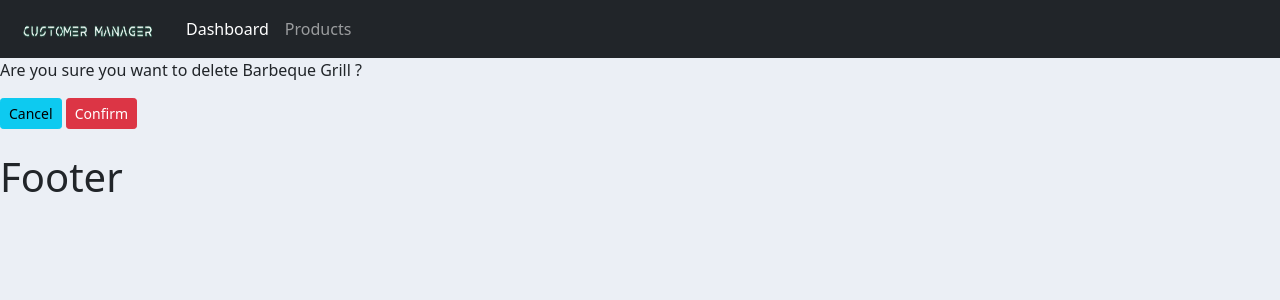
After one commit to garvitgupta13/CustomerManager, a Django app: page /delete_order/2 in a window 1280 px wide. The commit adds this page. Shown: the top 300 px of the page. Run offline with Django 3.2, Linux system fonts and the light colour scheme; data comes from the database, SQL or seed files in the repository.

Commit message:
Deleting a order

```diff
--- a/accounts/templates/accounts/dashboard.html
+++ b/accounts/templates/accounts/dashboard.html
@@ -49,7 +49,7 @@
 					<td>{{ order.date_created }}</td>
 					<td>{{ order.status }}</td>
 					<td><a href='{% url 'update_order' order.id %}' class="btn btn-sm btn-info">Update</a> </td>
-					<td><a href="" class="btn btn-sm btn-danger">Delete</a> </td>
+					<td><a href='{% url 'delete_order' order.id %}' class="btn btn-sm btn-danger">Delete</a> </td>
 				</tr>
 				{% endfor %}
 			</table>
--- /dev/null
+++ b/accounts/templates/accounts/delete_order.html
@@ -0,0 +1,12 @@
+{% extends 'accounts/main.html' %}
+{% load static %}
+
+{% block content %}
+    <p>Are you sure you want to delete {{ item.product.name }} ?</p>
+    <form method="POST" action="{% url 'delete_order' item.id %}">
+        {% csrf_token %}
+        <a href='{% url 'home' %}' class="btn btn-sm btn-info">Cancel</a>
+        <button type="submit" class="btn btn-sm btn-danger" name="Confirm">Confirm</button>
+    </form>
+
+{% endblock %}
--- a/accounts/urls.py
+++ b/accounts/urls.py
@@ -6,5 +6,6 @@ urlpatterns = [
     path('products/',views.products,name="products"),
     path('customer/<str:custId>',views.customer,name="customer"),#instead of calling the link we name it as 'customer
     path('create_order/',views.createOrder, name="create_order"),
-    path('update_order/<str:orderId>',views.updateOrder, name="update_order")
+    path('update_order/<str:orderId>',views.updateOrder, name="update_order"),
+    path('delete_order/<str:orderId>',views.deleteOrder, name="delete_order")
 ]
--- a/accounts/views.py
+++ b/accounts/views.py
@@ -48,3 +48,11 @@ def updateOrder(request, orderId):
             return redirect('/')
     context={'form':form}
     return render(request,'accounts/order_form.html',context)
+
+def deleteOrder(request,orderId):
+    order = Order.objects.get(id=orderId)
+    if request.method == "POST":
+        order.delete()
+        return redirect('/')
+    context={'item':order}
+    return render(request,'accounts/delete_order.html',context)
```
